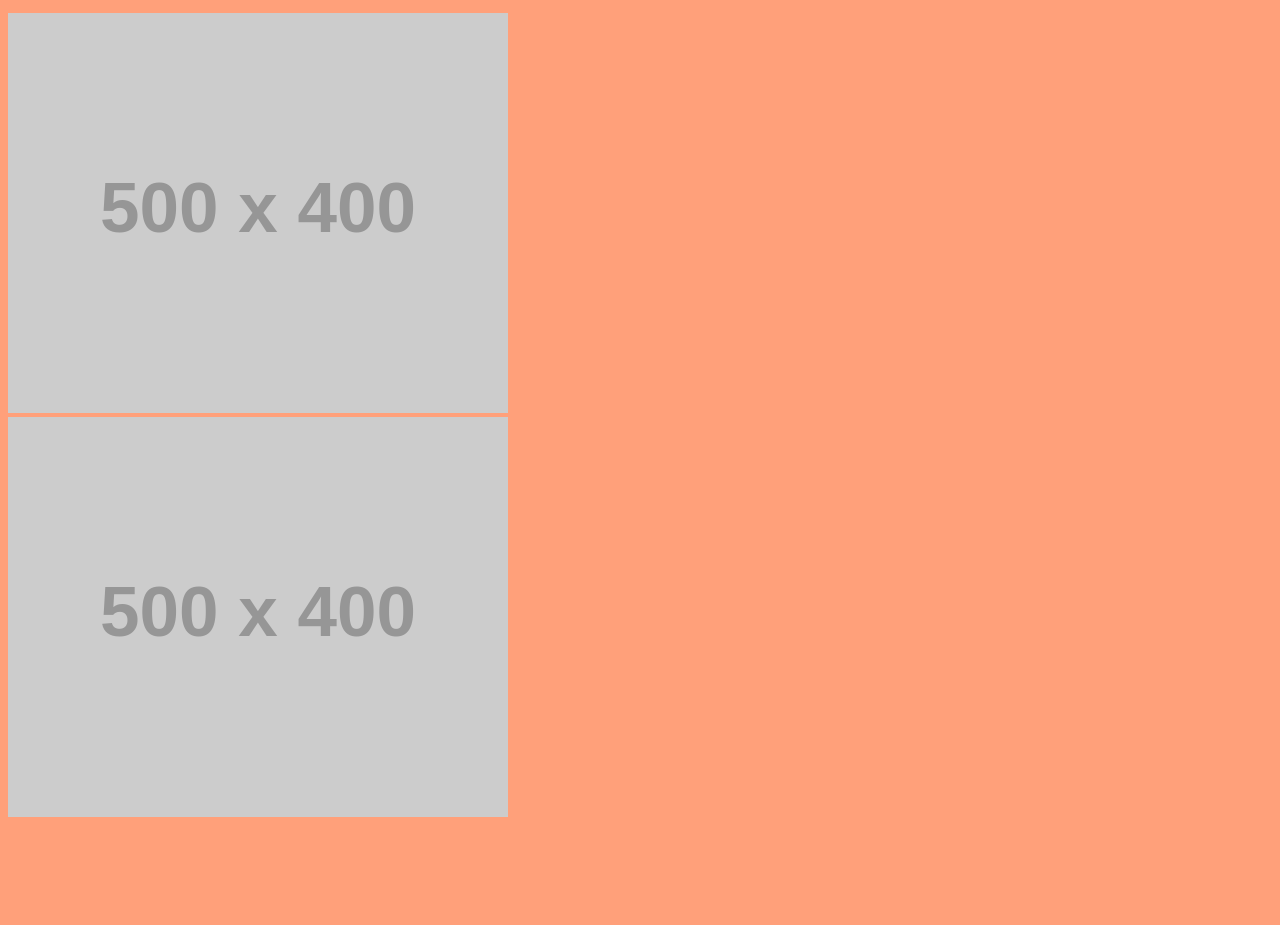
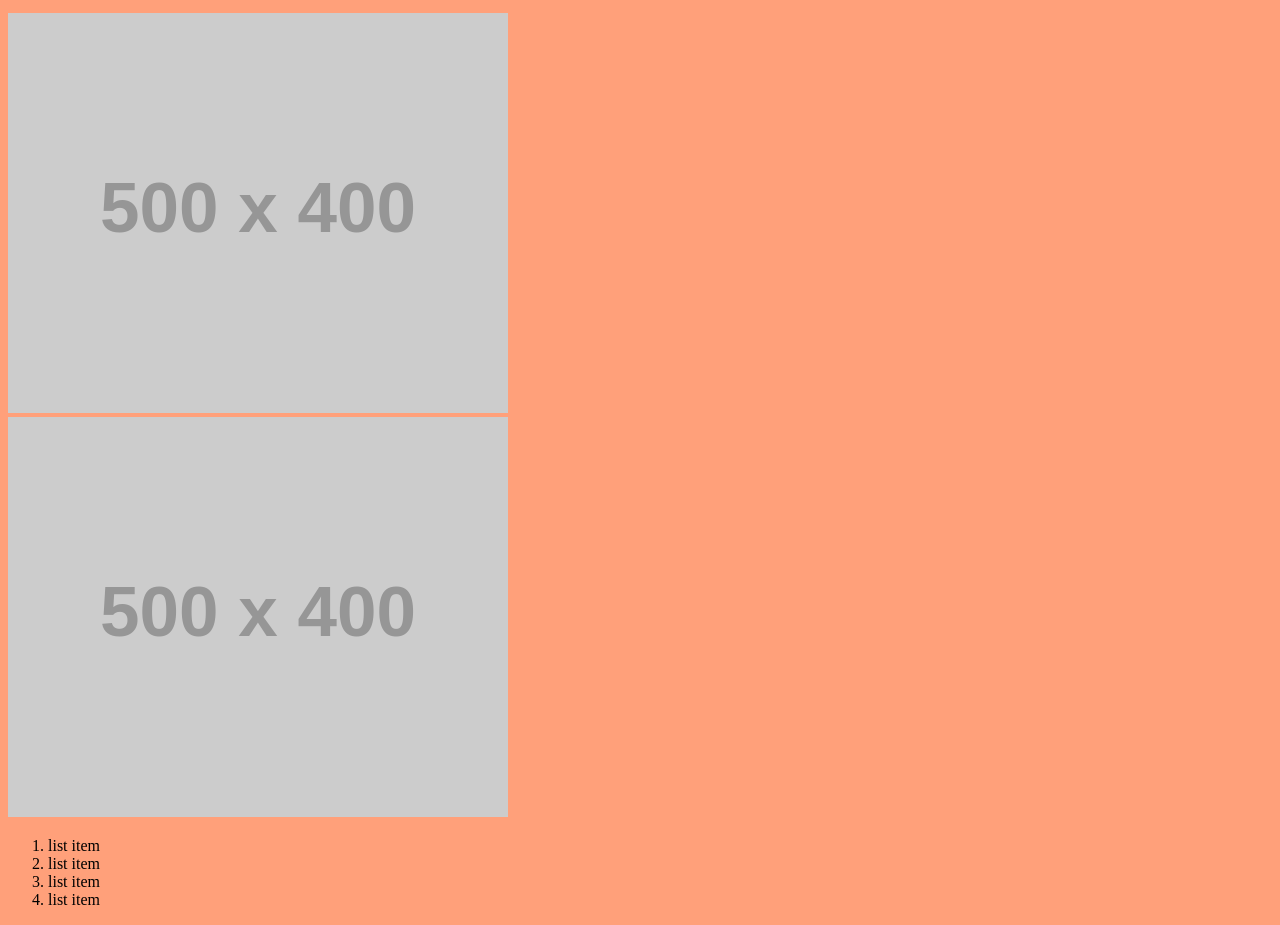
Before and after one commit to casey-turner/new-remote-repo, a plain HTML site: page index.html in a window 1280 px wide. Shown: the part 155-1080 px from the top of the page. Before the commit the page ends 984 px from the top, so only its background shows below. Drawn offline with Linux system fonts and the light colour scheme; placeholder pictures from the web are drawn by us.

Commit message:
2021-06-24 Daily Commit
- an order list

```diff
--- a/index.html
+++ b/index.html
@@ -22,6 +22,12 @@
     </ul>
     <div class=""><img src="https://via.placeholder.com/500x400/ccc/666?text=" class="img-fluid" alt=""></div>
     <div class=""><img src="https://via.placeholder.com/500x400/ccc/666?text=" class="img-fluid" alt=""></div>
+    <ol>
+      <li>list item</li>
+      <li>list item</li>
+      <li>list item</li>
+      <li>list item</li>
+    </ol>
   <script src="js/scripts.js"></script>
 </body>
 </html>
```
